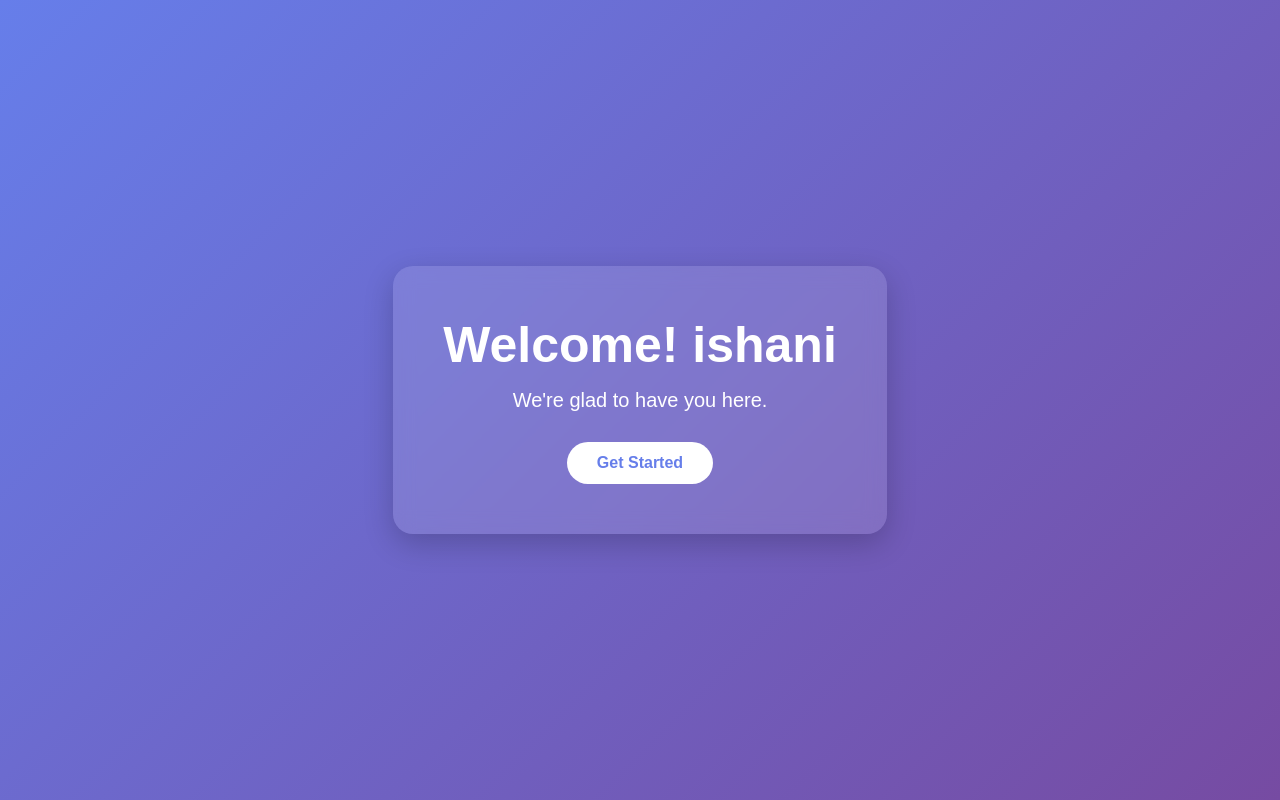
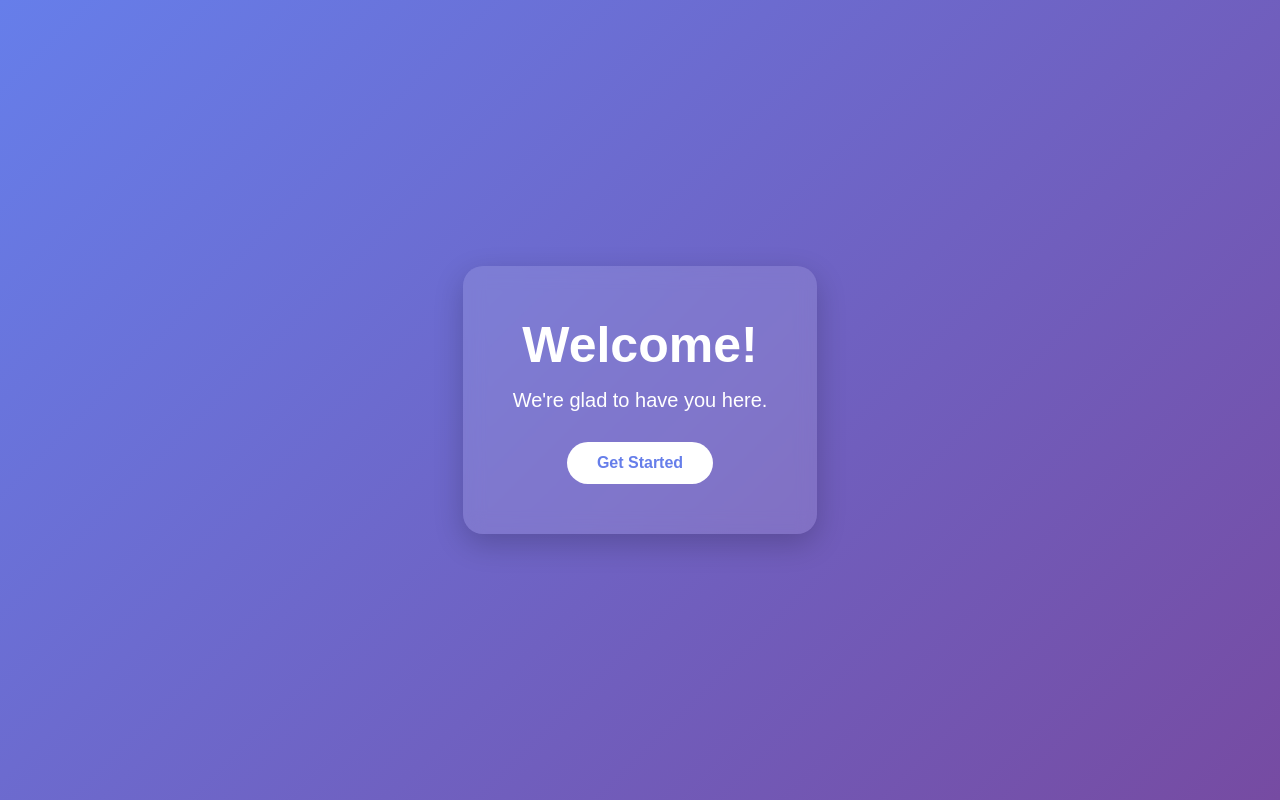
Before and after one commit to ishani5770-source/ekscluster-repo, a plain HTML site: page index.html in a window 1280 px wide. Drawn offline with Linux system fonts and the light colour scheme.

Commit message:
Update index.html

```diff
--- a/index.html
+++ b/index.html
@@ -63,7 +63,7 @@
 <body>
 
     <div class="welcome-box">
-        <h1>Welcome! ishani </h1>
+        <h1>Welcome!  </h1>
         <p>We're glad to have you here.</p>
         <button onclick="showMessage()">Get Started</button>
     </div>
```
